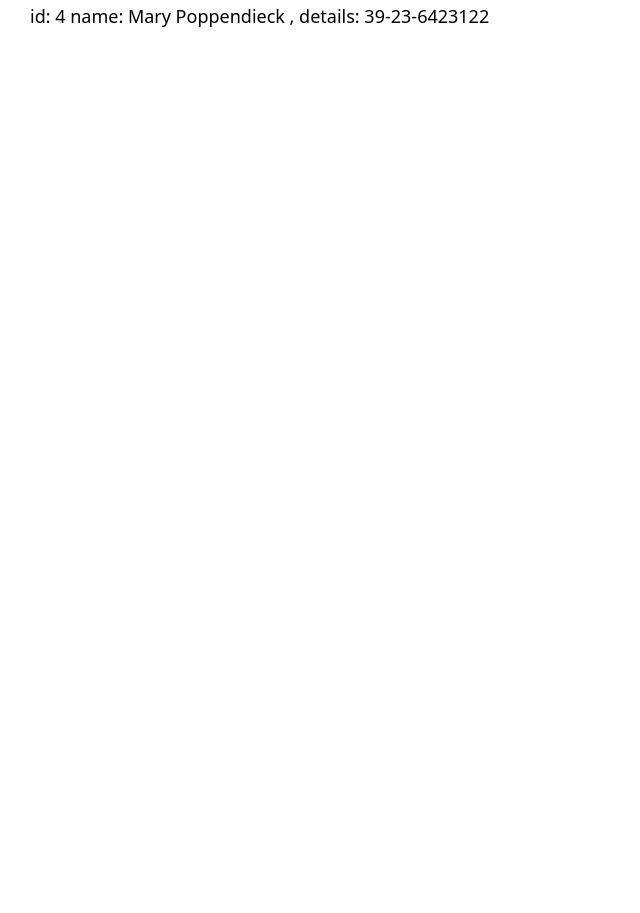
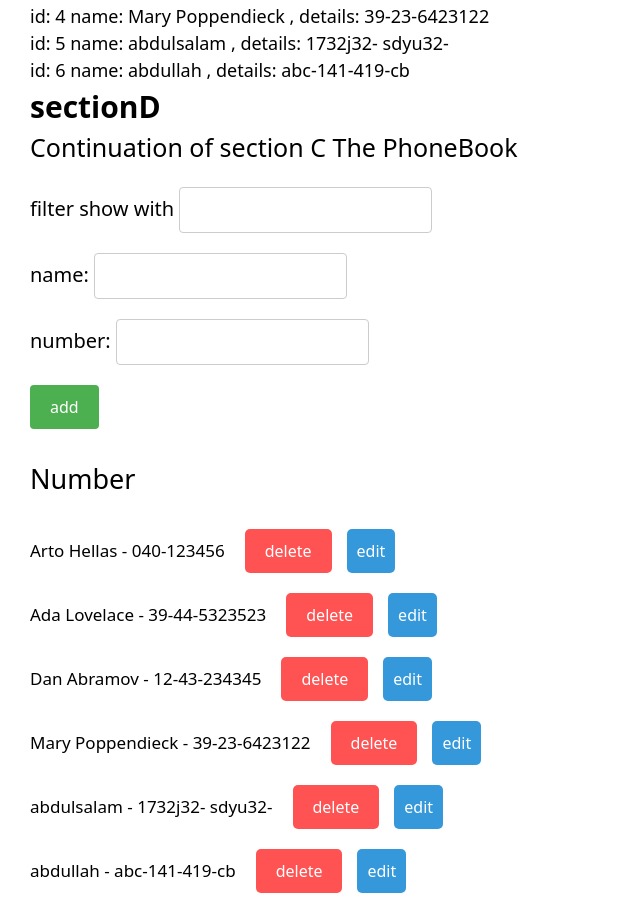
Before and after one commit to Abdulsalamdev/afex-learnings, a Next.js app: page /part2 in a window 1280 px wide. Shown: the part 602-1515 px from the top of the page, without its empty margins (0-640 px from the left). Before the commit the page ends 800 px from the top, so only its background shows below. Built offline with nearby package versions, Linux system fonts and the light colour scheme; data requests are answered from the project's data file.

Commit message:
completed

```diff
--- a/components/fullstackopen/part2/sectionC.tsx
+++ b/components/fullstackopen/part2/sectionC.tsx
@@ -1,7 +1,7 @@
 import React, { useEffect, useState } from "react";
 import axios from "axios";
 
-interface notes {
+export interface notes {
   name: string;
   number: string;
   id: number;
--- /dev/null
+++ b/components/fullstackopen/part2/sectionD.tsx
@@ -0,0 +1,160 @@
+import axios from "axios";
+import React, { useEffect, useState } from "react";
+import { notes } from "./sectionC";
+type Contact = {
+  name: string;
+  number: string;
+  id: number;
+};
+export const SectionD = () => {
+  // base URl
+  const baseUrl = "http://localhost:3001/persons";
+  // All states
+  const [notes, setNotes] = useState<Contact[]>([]);
+  const [filterValue, setFilterValue] = useState("");
+  const [newName, setNewName] = useState("");
+  const [newNumber, setNewNumber] = useState("");
+  // gettting data from the server
+  useEffect(() => {
+    axios.get(baseUrl).then((response) => {
+      setNotes(response.data);
+    });
+  }, []);
+  // handle new name
+  const handleName = (event: {
+    target: { value: React.SetStateAction<string> };
+  }) => {
+    setNewName(event.target.value);
+    console.log(newName);
+  };
+  // handle filter value
+  const handleFilter = (event: {
+    target: { value: React.SetStateAction<string> };
+  }) => {
+    setFilterValue(event.target.value);
+    console.log(filterValue);
+  };
+  // handle new number
+  const handleNumber = (event: {
+    target: { value: React.SetStateAction<string> };
+  }) => {
+    setNewNumber(event.target.value);
+    console.log(newNumber);
+  };
+  // upbdate note
+  const newNote: {
+    name: string;
+    number: string;
+    id: number;
+  } = { name: newName, number: newNumber, id: notes.length + 1 };
+
+  // handle submit
+  const handleSubmit = (event: any) => {
+    event.preventDefault();
+    axios
+      .post(baseUrl, newNote)
+      .then((response) => {
+        setNewName(""), setNewNumber("");
+        console.log("Data sent successfully:", response.data);
+      })
+      .catch((error) => {
+        console.error("Error sending data:", error);
+      });
+  };
+  // filter content
+  const filteredNotes = notes.filter((note) =>
+    note.name.toLowerCase().includes(filterValue.toLowerCase())
+  );
+  console.log(filterValue, filteredNotes);
+  return (
+    <div>
+      <div className="text-[30px] font-bold">sectionD</div>
+      <div className="text-[25px] font-medium">
+        Continuation of section C The PhoneBook
+      </div>
+      <form
+        onSubmit={(e) => {
+          e.preventDefault();
+          handleSubmit(e);
+        }}
+      >
+        <div className="text-[20px] font-medium py-[20px] ">
+          filter show with{" "}
+          <input
+            value={filterValue}
+            onChange={handleFilter}
+            type="text"
+            style={{
+              padding: "10px",
+              border: "1px solid #ccc",
+              borderRadius: "4px",
+              fontSize: "16px",
+            }}
+          />
+        </div>
+        <div className="text-[20px] font-medium pb-[20px] ">
+          name:{" "}
+          <input
+            value={newName}
+            onChange={handleName}
+            type="text"
+            style={{
+              padding: "10px",
+              border: "1px solid #ccc",
+              borderRadius: "4px",
+              fontSize: "16px",
+            }}
+          />
+        </div>
+        <div className="text-[20px] font-medium pb-[20px] ">
+          number:{" "}
+          <input
+            value={newNumber}
+            onChange={handleNumber}
+            type="text"
+            style={{
+              padding: "10px",
+              border: "1px solid #ccc",
+              borderRadius: "4px",
+              fontSize: "16px",
+            }}
+          />
+        </div>
+        <div className="">
+          <button
+            style={{
+              backgroundColor: "#4CAF50",
+              border: "none",
+              borderRadius: "4px",
+              color: "white",
+              padding: "10px 20px",
+              textAlign: "center",
+              textDecoration: "none",
+              display: "inline-block",
+              fontSize: "16px",
+
+              cursor: "pointer",
+            }}
+            type="submit"
+          >
+            add
+          </button>
+        </div>
+      </form>
+      <div className="text-[27px] font-medium py-[30px]">Number</div>
+      <div>
+        {filteredNotes.map((item: notes) => (
+          <div key={item.id} className="flex items-center gap-[20px] pb-[20px]">
+            <div className="text-[17px] font-medium ">
+              {item.name} - {item.number}{" "}
+            </div>
+            <div className="flex items-center gap-[15px]">
+              <button className="delete-btn">delete</button>
+              <button className="edit-btn">edit</button>
+            </div>
+          </div>
+        ))}
+      </div>
+    </div>
+  );
+};
--- a/db.json
+++ b/db.json
@@ -19,6 +19,16 @@
       "name": "Mary Poppendieck",
       "number": "39-23-6423122",
       "id": 4
+    },
+    {
+      "id": 5,
+      "name": "abdulsalam",
+      "number": "1732j32- sdyu32-"
+    },
+    {
+      "id": 6,
+      "name": "abdullah",
+      "number": "abc-141-419-cb"
     }
   ]
 }
--- a/pages/part2.tsx
+++ b/pages/part2.tsx
@@ -1,6 +1,7 @@
 import { SeacPart2 } from "@/components/fullstackopen/part2/seactionA";
 import { SeactionBPart2 } from "@/components/fullstackopen/part2/seactionB";
 import { SectionC } from "@/components/fullstackopen/part2/sectionC";
+import { SectionD } from "@/components/fullstackopen/part2/sectionD";
 import React from "react";
 
 const Part2 = () => {
@@ -9,6 +10,7 @@
       <SeacPart2 />
       <SeactionBPart2 />
       <SectionC />
+      <SectionD />
     </div>
   );
 };
--- a/styles/globals.css
+++ b/styles/globals.css
@@ -6,3 +6,21 @@
   border: 1px solid black;
   transition: all linear 0.5s;
 }
+.delete-btn {
+  background-color: #ff5252; /* Red color */
+  color: #fff; /* White text color */
+  border: none;
+  padding: 10px 20px;
+  font-size: 16px;
+  cursor: pointer;
+  border-radius: 5px;
+  transition: background-color 0.3s ease;
+}
+.edit-btn {
+  padding: 10px;
+  background-color: #3498db;
+  color: #fff;
+  border: none;
+  border-radius: 5px;
+  cursor: pointer;
+}
```
